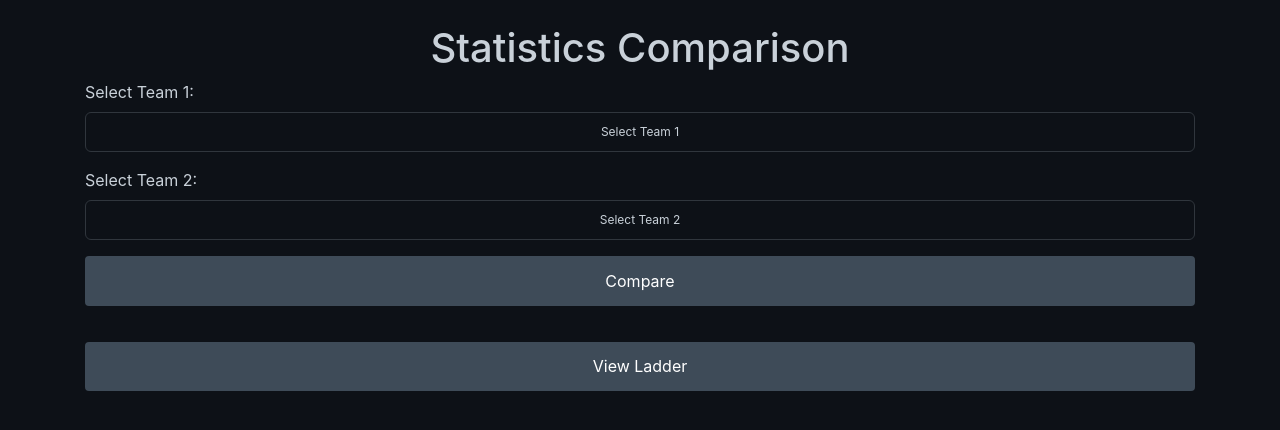
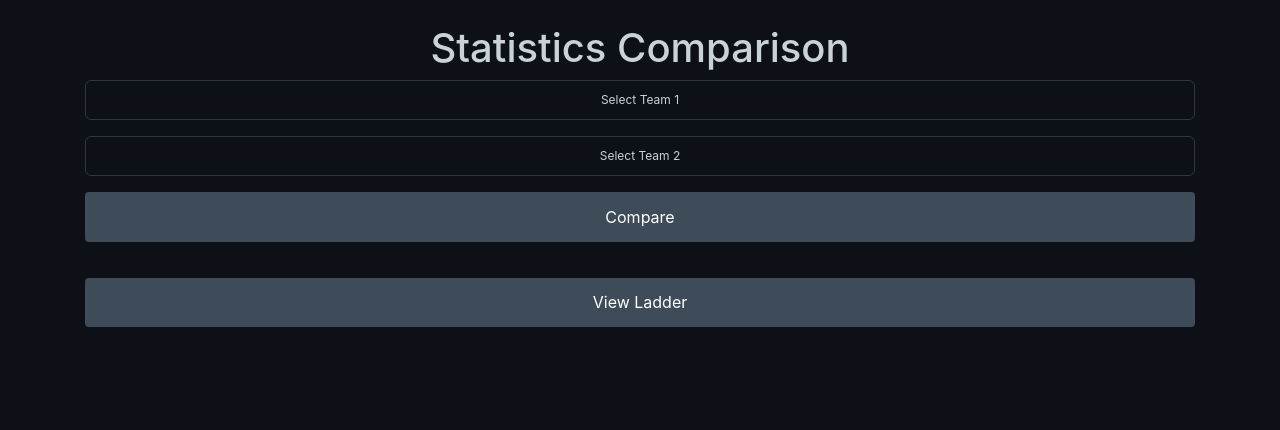
Before and after one commit to JMShadbury/nrl-stat-tracker, a Python web app: template scripts/app/templates/index.html in a window 1280 px wide. Shown: the part 56-486 px from the top of the page. Run offline with Jinja, Linux system fonts and the light colour scheme; the template is opened without the code that fills it, so the values that code supplies are empty; some libraries are stand-ins or nearby versions.

Commit message:
remove labels

```diff
--- a/scripts/app/templates/index.html
+++ b/scripts/app/templates/index.html
@@ -138,7 +138,6 @@
       <div class="container">
          <h1 class="text-center">Statistics Comparison</h1>
          <form method="post" action="/">
-            <label for="team1">Select Team 1:</label>
             <div class="dropdown-custom">
                <select name="team1" class="form-control">
                   <option value="" selected>Select Team 1</option>
@@ -147,7 +146,6 @@
                   {% endfor %}
                </select>
             </div>
-            <label for="team2">Select Team 2:</label>
             <div class="dropdown-custom">
                <select name="team2" class="form-control">
                   <option value="" selected>Select Team 2</option>
```
Also changed, not shown: .github/workflows/deploy_container.yml.
